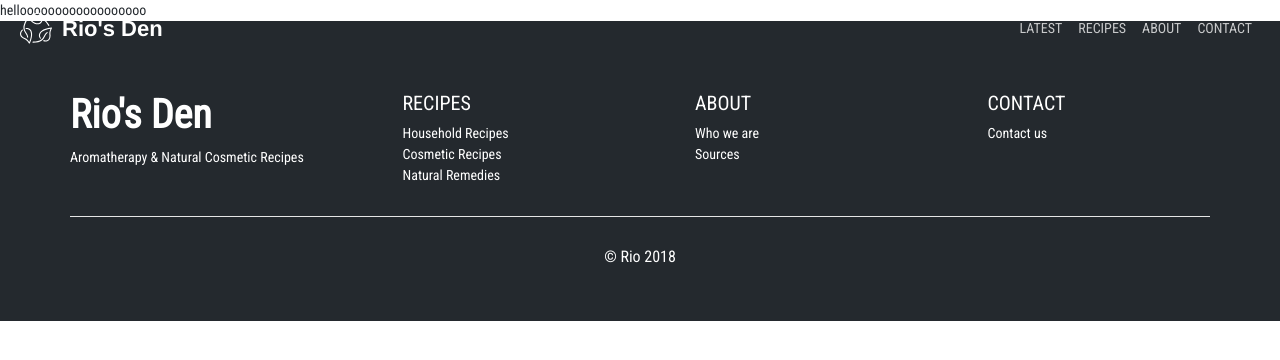
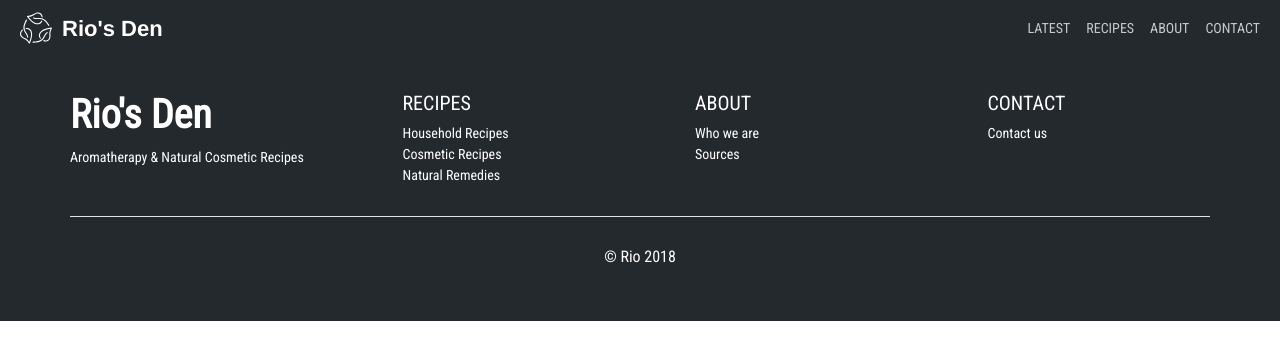
Before and after one commit to Beaufoyt/rio, a React app: page /recipes in a window 1280 px wide. Shown: the top 360 px of the page. Built offline with nearby package versions, Linux system fonts and the light colour scheme; the HTML template or start-up script is replaced by a standard one.

Commit message:
Improves header background transition

```diff
--- a/src/components/Header.jsx
+++ b/src/components/Header.jsx
@@ -2,57 +2,58 @@ import React from 'react';
 
 import BrandLogo from './BrandLogo';
 import NavLink from './NavLink';
-import PureComponent from './PureComponent';
 
-class Header extends PureComponent {
-    componentDidMount() {
-        this.toggleHeaderBackground();
-        window.addEventListener('scroll', this.handleScroll);
-    }
+const Header = () => {
+    // componentDidMount() {
+    //     this.toggleHeaderBackground();
+    //     window.addEventListener('scroll', this.handleScroll);
+    // }
+    //
+    // componentWillUnmount() {
+    //     window.removeEventListener('scroll', this.handleScroll);
+    // }
 
-    componentWillUnmount() {
-        window.removeEventListener('scroll', this.handleScroll);
-    }
+    // getDocumentScrollOffset = () => {
+    //     const doc = document.documentElement;
+    //
+    //     return {
+    //         yOffset: (window.pageYOffset || doc.scrollTop) - (doc.clientTop || 0),
+    //         xOffset: (window.pageXOffset || doc.scrollLeft) - (doc.clientLeft || 0),
+    //     };
+    // }
 
-    getDocumentScrollOffset = () => {
-        const doc = document.documentElement;
+    // toggleHeaderBackground = () => {
+    //     const header = document.getElementById('header');
+    //     const { yOffset } = this.getDocumentScrollOffset();
+    //
+    //     if (document.location.pathname === '/') {
+    //         if (yOffset >= 744 && !header.classList.contains('header-dark')) {
+    //             header.classList.toggle('header-dark');
+    //         } else if (yOffset < 744 && header.classList.contains('header-dark')) {
+    //             header.classList.toggle('header-dark');
+    //         }
+    //     }
+    // }
+    //
+    // handleScroll = () => {
+    //     this.toggleHeaderBackground();
+    // };
 
-        return {
-            yOffset: (window.pageYOffset || doc.scrollTop) - (doc.clientTop || 0),
-            xOffset: (window.pageXOffset || doc.scrollLeft) - (doc.clientLeft || 0),
-        };
-    }
+    return (
+        <div>
 
-    toggleHeaderBackground = () => {
-        const header = document.getElementById('header');
-        const { yOffset } = this.getDocumentScrollOffset();
-
-        if (document.location.pathname === '/') {
-            if (yOffset >= 744 && !header.classList.contains('header-dark')) {
-                header.classList.toggle('header-dark');
-            } else if (yOffset < 744 && header.classList.contains('header-dark')) {
-                header.classList.toggle('header-dark');
-            }
-        }
-    }
-
-    handleScroll = () => {
-        this.toggleHeaderBackground();
-    };
-
-    render() {
-        return (
-            <div id="header" className="header">
-                <div className="header-content-holder">
-                    <BrandLogo />
+            <div id="header" className="header header-dark" />
+            <div className="header-content-holder">
+                <BrandLogo />
+                <div className="header-nav">
                     <NavLink text="Latest" path="/#latest" />
                     <NavLink text="Recipes" path="/recipes" />
                     <NavLink text="About" path="#" />
                     <NavLink text="Contact" path="#" />
                 </div>
             </div>
-        );
-    }
-}
+        </div>
+    );
+};
 
 export default Header;
--- a/src/styles/_header.scss
+++ b/src/styles/_header.scss
@@ -1,11 +1,10 @@
 .header {
-    padding-top: 12px;
-    padding-bottom: 12px;
+    height: 56px;
     color: rgba(255,255,255,0.75);
     position: fixed;
     width: 100%;
     text-align: right;
-    z-index: 30;
+    z-index: 29;
     transition: background-color linear 0.2s;
 }
 
@@ -47,6 +46,7 @@
     font-weight: 300;
     line-height: 32px;
     text-transform: uppercase;
+    vertical-align: sub;
 
     &:hover {
         text-decoration: none;
@@ -55,7 +55,14 @@
 }
 
 .header-content-holder {
-    margin: 0 4px;
+    margin: 12px 4px;
     padding: 0 16px;
     height: 32px;
+    position: fixed;
+    z-index: 31;
+    width: 100%;
+
+    .header-nav {
+        float: right;
+    }
 }
--- a/src/styles/_hero.scss
+++ b/src/styles/_hero.scss
@@ -6,6 +6,7 @@
     background-repeat: no-repeat;
     background-attachment: fixed;
     background-position: center;
+    z-index: 29;
 }
 
 .hero-banner img {
```
